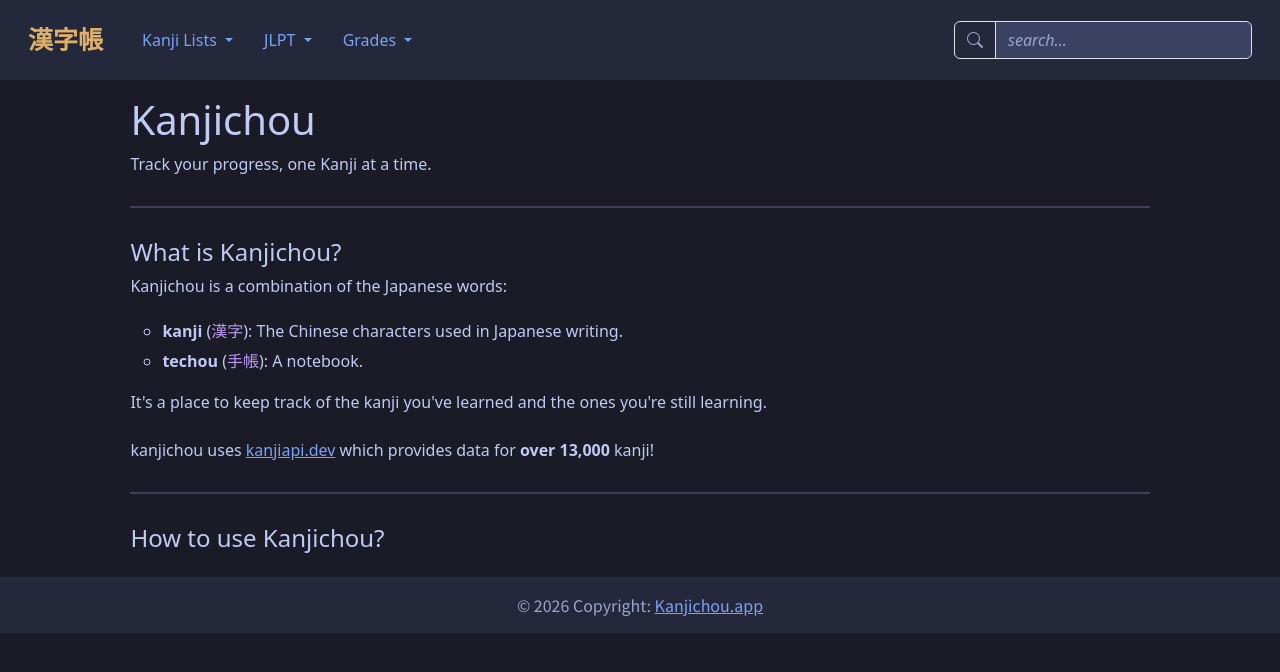
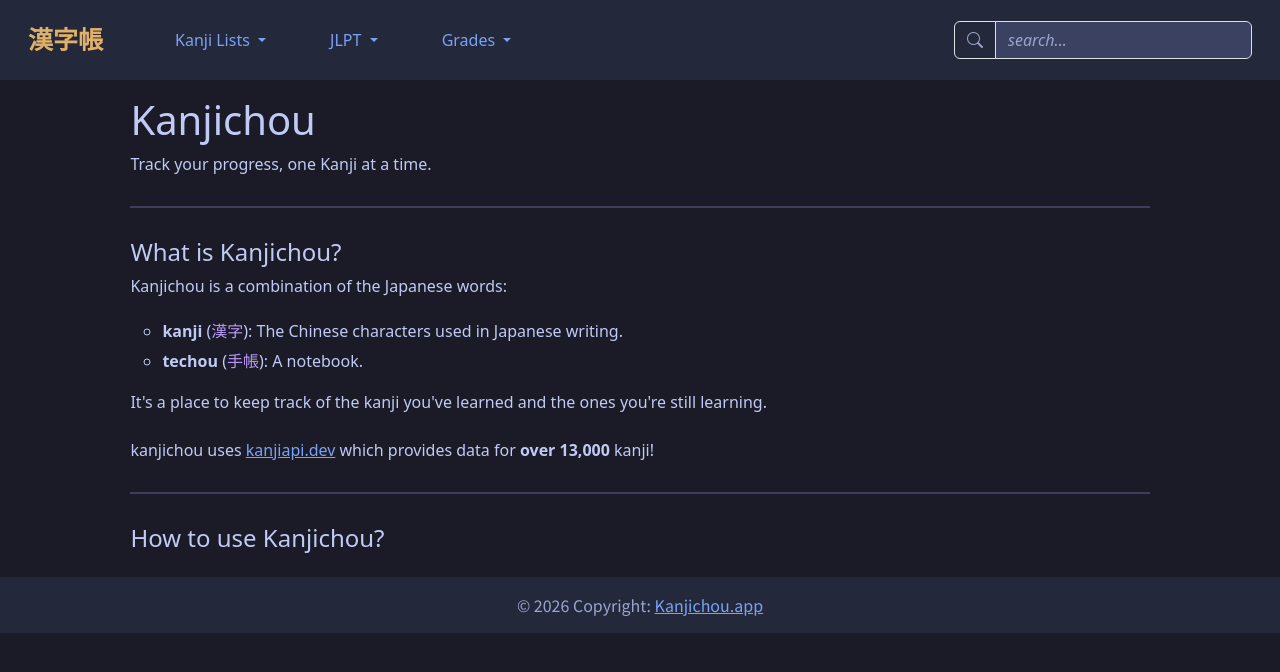
Before and after one commit to SirRicharod/kanjichou, an Angular app: page / in a window 1280 px wide. Shown: the top 672 px of the page. Built offline with nearby package versions, Linux system fonts and the light colour scheme.

Commit message:
Refactor header component to use RouterLink for navigation and update dropdown structure

```diff
--- a/src/app/components/header/header.css
+++ b/src/app/components/header/header.css
@@ -114,7 +114,3 @@
     color: var(--text-muted);
     font-size: 1.5rem;
 }
-
-ul li{
-padding-left: 15px;
-}
--- a/src/app/components/header/header.html
+++ b/src/app/components/header/header.html
@@ -1,50 +1,52 @@
 <nav class="navbar p-lg-3 navbar-expand-lg">
     <div class="container-fluid">
-        <a class="navbar-brand" href="#">漢字帳</a>
+        <a class="navbar-brand" href="a#">漢字帳</a>
         <button class="navbar-toggler" type="button" data-bs-toggle="collapse" data-bs-target="#navbarSupportedContent"
             aria-controls="navbarSupportedContent" aria-expanded="false" aria-label="Toggle navigation">
             <i class="bi bi-list"></i>
         </button>
         <div class="collapse navbar-collapse" id="navbarSupportedContent">
             <ul class="navbar-nav me-auto mb-2 mb-lg-0">
-                <li class="nav-item dropdown">
-                    <a class="nav-link dropdown-toggle navbar-link" href="#" role="button" data-bs-toggle="dropdown"
+                <li class="nav-item dropdown ps-lg-5">
+                    <button class="nav-link dropdown-toggle navbar-link" type="button" data-bs-toggle="dropdown"
                         aria-expanded="false">
                         Kanji Lists
-                    </a>
+                    </button>
                     <ul class="dropdown-menu">
-                        <li><a class="dropdown-item" href="#">kyouiku <span class="kanji">(教育漢字)</span></a></li>
-                        <li><a class="dropdown-item" href="#">Jouyou <span class="kanji">(常用漢字)</span></a></li>
-                        <li><a class="dropdown-item" href="#">Jinmeiyou <span class="kanji">(人名用漢字)</span></a></li>
+                        <li><a class="dropdown-item" [routerLink]="['/explore', 'kyouiku']">kyouiku <span
+                                    class="kanji">(教育漢字)</span></a></li>
+                        <li><a class="dropdown-item" [routerLink]="['/explore', 'jouyou']">jouyou <span
+                                    class="kanji">(常用漢字)</span></a></li>
+                        <li><a class="dropdown-item" [routerLink]="['/explore', 'jinmeiyou']">jinmeiyou <span
+                                    class="kanji">(人名用漢字)</span></a></li>
                     </ul>
                 </li>
-                <li class="nav-item dropdown">
-                    <a class="nav-link dropdown-toggle navbar-link" href="#" role="button" data-bs-toggle="dropdown"
+                <li class="nav-item dropdown ps-lg-5">
+                    <button class="nav-link dropdown-toggle navbar-link" type="button" data-bs-toggle="dropdown"
                         aria-expanded="false">
                         JLPT
-                    </a>
+                    </button>
                     <ul class="dropdown-menu">
-                        <li><a class="dropdown-item" href="#">N1</a></li>
-                        <li><a class="dropdown-item" href="#">N2</a></li>
-                        <li><a class="dropdown-item" href="#">N3</a></li>
-                        <li><a class="dropdown-item" href="#">N4</a></li>
-                        <li><a class="dropdown-item" href="#">N5</a></li>
+                        <li><a class="dropdown-item" [routerLink]="['/explore', 'jlpt-1']">N1</a></li>
+                        <li><a class="dropdown-item" [routerLink]="['/explore', 'jlpt-2']">N2</a></li>
+                        <li><a class="dropdown-item" [routerLink]="['/explore', 'jlpt-3']">N3</a></li>
+                        <li><a class="dropdown-item" [routerLink]="['/explore', 'jlpt-4']">N4</a></li>
+                        <li><a class="dropdown-item" [routerLink]="['/explore', 'jlpt-5']">N5</a></li>
                     </ul>
                 </li>
-                <li class="nav-item dropdown">
-                    <a class="nav-link dropdown-toggle navbar-link" href="#" role="button" data-bs-toggle="dropdown"
+                <li class="nav-item dropdown ps-lg-5">
+                    <button class="nav-link dropdown-toggle navbar-link" type="button" data-bs-toggle="dropdown"
                         aria-expanded="false">
                         Grades
-                    </a>
+                    </button>
                     <ul class="dropdown-menu">
-                        <li><a class="dropdown-item" href="#">Grade 1</a></li>
-                        <li><a class="dropdown-item" href="#">Grade 2</a></li>
-                        <li><a class="dropdown-item" href="#">Grade 3</a></li>
-                        <li><a class="dropdown-item" href="#">Grade 4</a></li>
-                        <li><a class="dropdown-item" href="#">Grade 5</a></li>
-                        <li><a class="dropdown-item" href="#">Grade 6</a></li>
-                        <li><a class="dropdown-item" href="#">Grade 8</a></li>
-
+                        <li><a class="dropdown-item" [routerLink]="['/explore', 'grade-1']">Grade 1</a></li>
+                        <li><a class="dropdown-item" [routerLink]="['/explore', 'grade-2']">Grade 2</a></li>
+                        <li><a class="dropdown-item" [routerLink]="['/explore', 'grade-3']">Grade 3</a></li>
+                        <li><a class="dropdown-item" [routerLink]="['/explore', 'grade-4']">Grade 4</a></li>
+                        <li><a class="dropdown-item" [routerLink]="['/explore', 'grade-5']">Grade 5</a></li>
+                        <li><a class="dropdown-item" [routerLink]="['/explore', 'grade-6']">Grade 6</a></li>
+                        <li><a class="dropdown-item" [routerLink]="['/explore', 'grade-8']">Grade 8</a></li>
                     </ul>
                 </li>
             </ul>
--- a/src/app/components/header/header.ts
+++ b/src/app/components/header/header.ts
@@ -1,8 +1,9 @@
 import { Component } from '@angular/core';
+import { RouterLink } from '@angular/router';
 
 @Component({
   selector: 'app-header',
-  imports: [],
+  imports: [RouterLink],
   templateUrl: './header.html',
   styleUrl: './header.css',
 })
```
